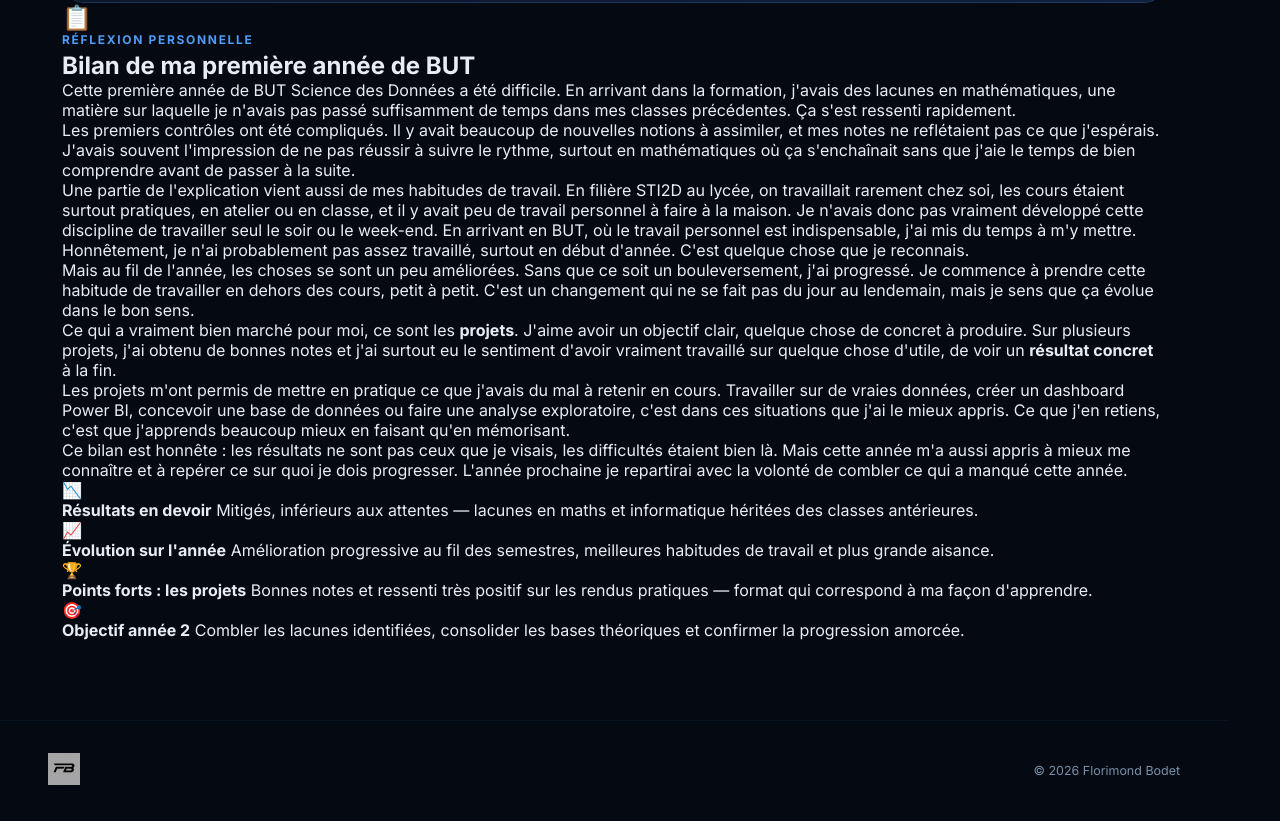
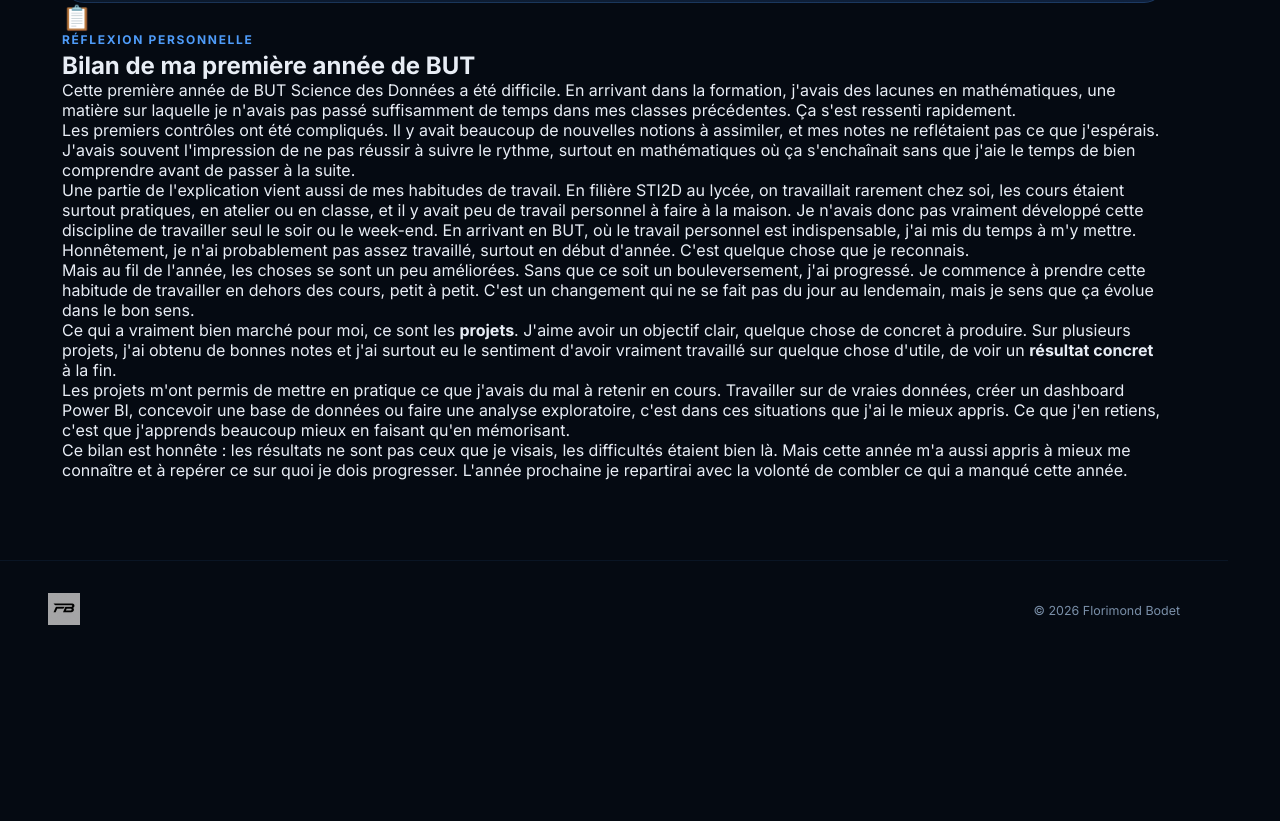
Before and after one commit to florimondbodet/florimondbodet.github.io, a plain HTML site: page apropos.html in a window 1280 px wide. Shown: the part 1325-2146 px from the top of the page. After the commit the page ends 1986 px from the top, so only its background shows below. Drawn offline with Linux system fonts and the light colour scheme.

Commit message:
apropos.html

```diff
--- a/apropos.html
+++ b/apropos.html
@@ -197,38 +197,6 @@
                     ce qui a manqué cette année.
                 </p>
             </div>
-
-            <div class="bilan-highlights">
-                <div class="bilan-highlight bilan-highlight--neutral">
-                    <span class="bh-icon">📉</span>
-                    <div>
-                        <strong>Résultats en devoir</strong>
-                        <span>Mitigés, inférieurs aux attentes — lacunes en maths et informatique héritées des classes antérieures.</span>
-                    </div>
-                </div>
-                <div class="bilan-highlight bilan-highlight--positive">
-                    <span class="bh-icon">📈</span>
-                    <div>
-                        <strong>Évolution sur l'année</strong>
-                        <span>Amélioration progressive au fil des semestres, meilleures habitudes de travail et plus grande aisance.</span>
-                    </div>
-                </div>
-                <div class="bilan-highlight bilan-highlight--best">
-                    <span class="bh-icon">🏆</span>
-                    <div>
-                        <strong>Points forts : les projets</strong>
-                        <span>Bonnes notes et ressenti très positif sur les rendus pratiques — format qui correspond à ma façon d'apprendre.</span>
-                    </div>
-                </div>
-                <div class="bilan-highlight bilan-highlight--future">
-                    <span class="bh-icon">🎯</span>
-                    <div>
-                        <strong>Objectif année 2</strong>
-                        <span>Combler les lacunes identifiées, consolider les bases théoriques et confirmer la progression amorcée.</span>
-                    </div>
-                </div>
-            </div>
-
         </div>
     </div>
 
```
